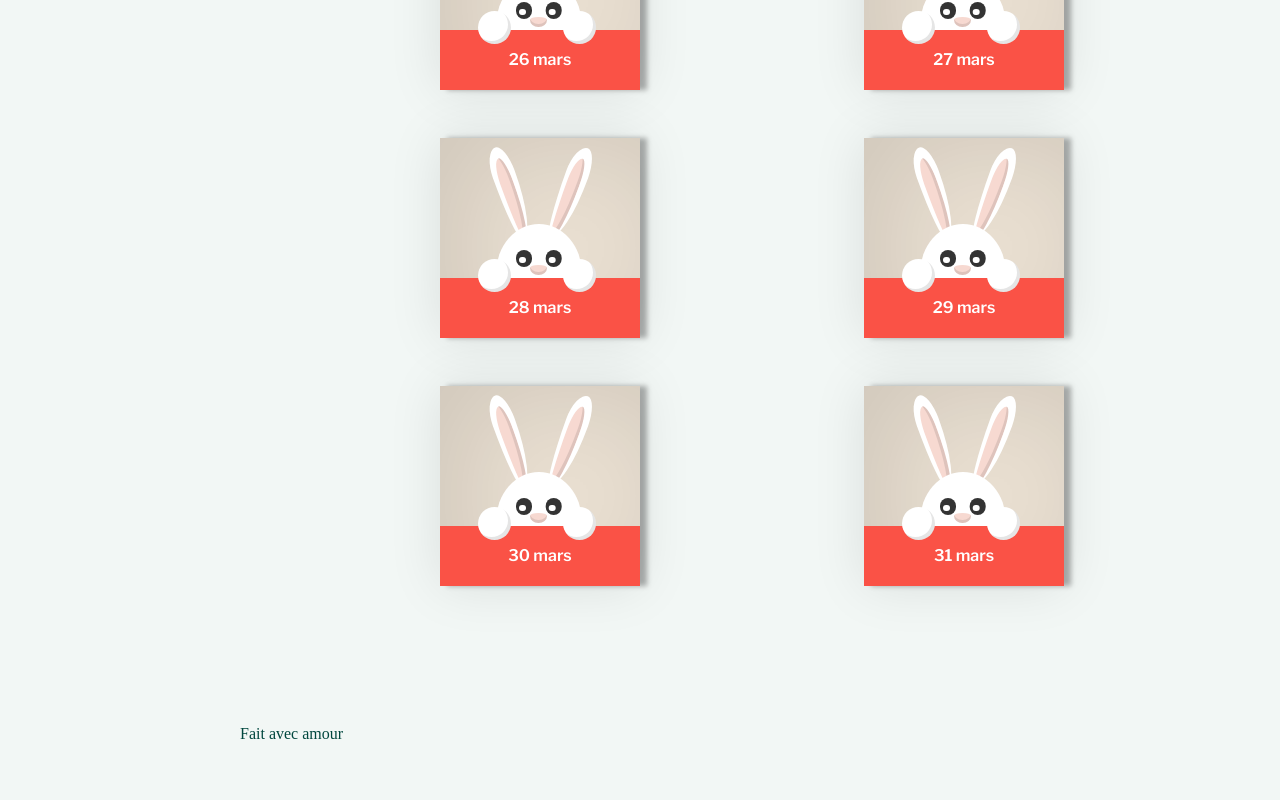
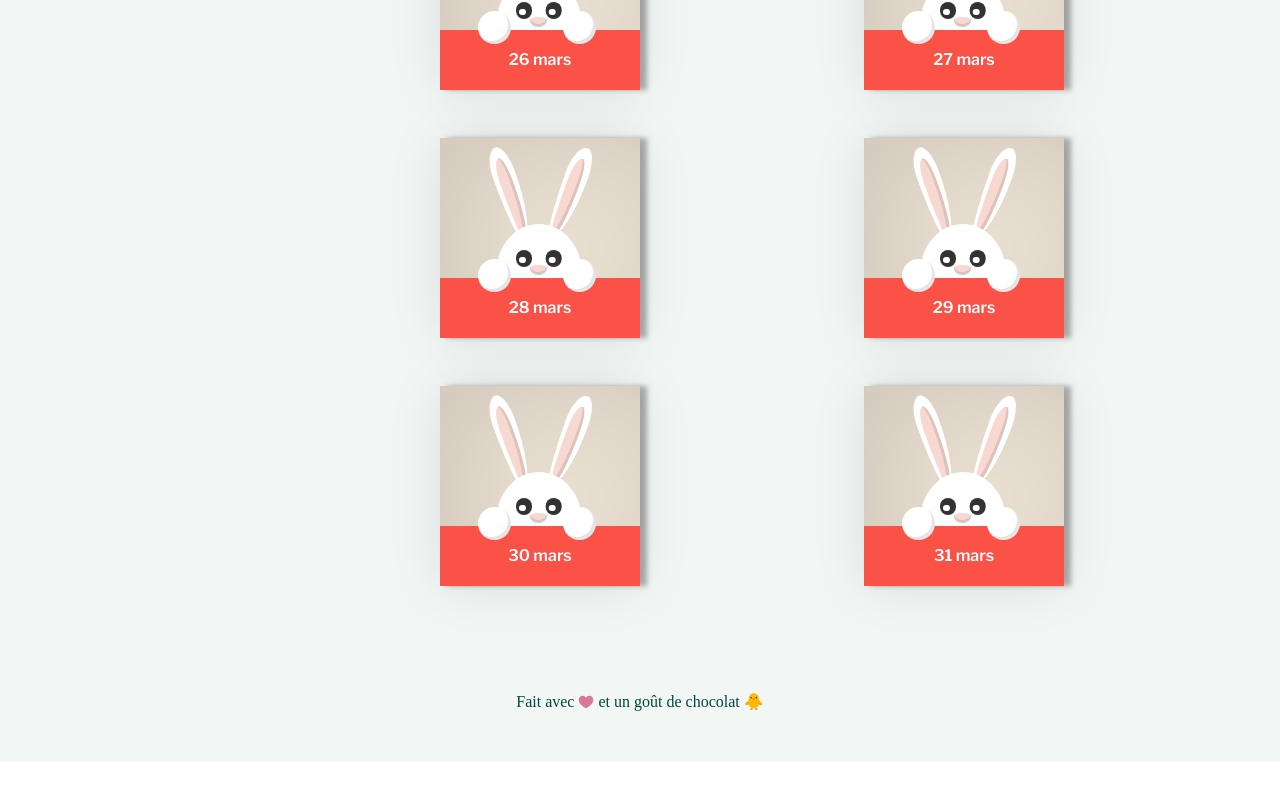
Before and after one commit to Marie-EveGauthier/paques, a React (Vite) app: page / in a window 1280 px wide. Shown: the part 558-1358 px from the top of the page. After the commit the page ends 1320 px from the top, so only its background shows below. Built offline with nearby package versions, Linux system fonts and the light colour scheme.

Commit message:
The footer is fixed to the bottom

```diff
--- /dev/null
+++ b/src/components/Footer.tsx
@@ -0,0 +1,25 @@
+import styled from "styled-components";
+import { GoHeartFill } from "react-icons/go";
+
+const Wrapper = styled.footer`
+  margin-top: auto;
+  padding: 3rem 0;
+  color: var(--color-green-dark);
+
+  display: flex;
+  align-items: center;
+  justify-content: center;
+  width: 100%;
+  gap: 4px;
+`;
+
+const Footer = () => {
+  return (
+    <Wrapper>
+      Fait avec <GoHeartFill color="var(--color-pink-dark)" /> et un goût de
+      chocolat 🐥
+    </Wrapper>
+  );
+};
+
+export default Footer;
--- a/src/routes/Layout.tsx
+++ b/src/routes/Layout.tsx
@@ -1,19 +1,14 @@
 import styled from "styled-components";
 import { Outlet } from "react-router-dom";
+
 import MaxWidthWrapper from "../components/MaxWidthWrapper";
 import Header from "../components/Header";
+import Footer from "../components/Footer";
 
 const Wrapper = styled.div`
   background-color: var(--color-green-light);
   height: 100%;
   min-height: 100vh;
-`;
-
-const Footer = styled.footer`
-  flex-shrink: 0;
-  margin: 1rem;
-  padding: 64px;
-  color: var(--color-green-dark);
 `;
 
 export const Layout = () => {
@@ -22,9 +17,7 @@ export const Layout = () => {
       <MaxWidthWrapper>
         <Header />
         <Outlet />
-        <Footer>
-          <p>Fait avec amour</p>
-        </Footer>
+        <Footer />
       </MaxWidthWrapper>
     </Wrapper>
   );
```
